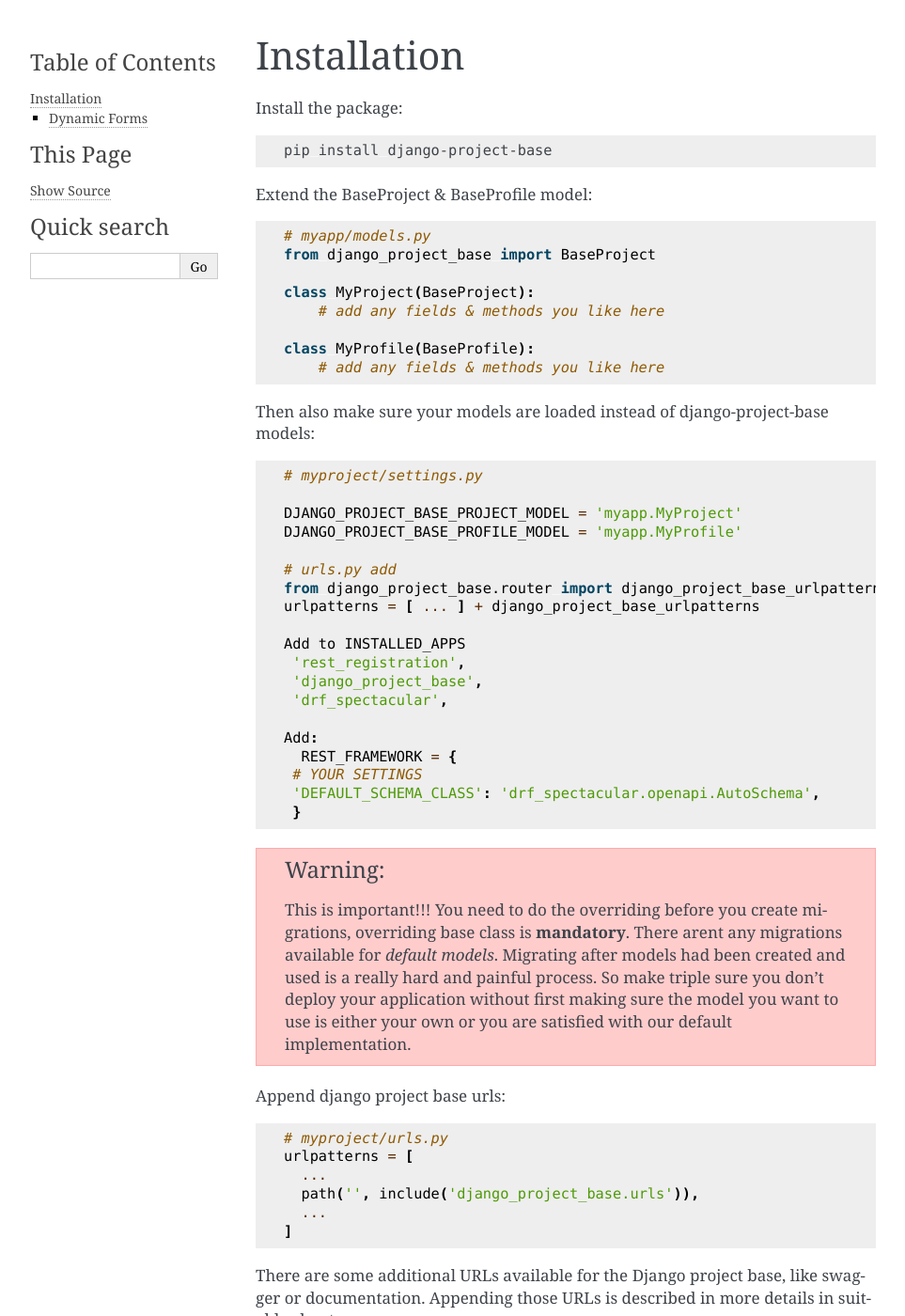
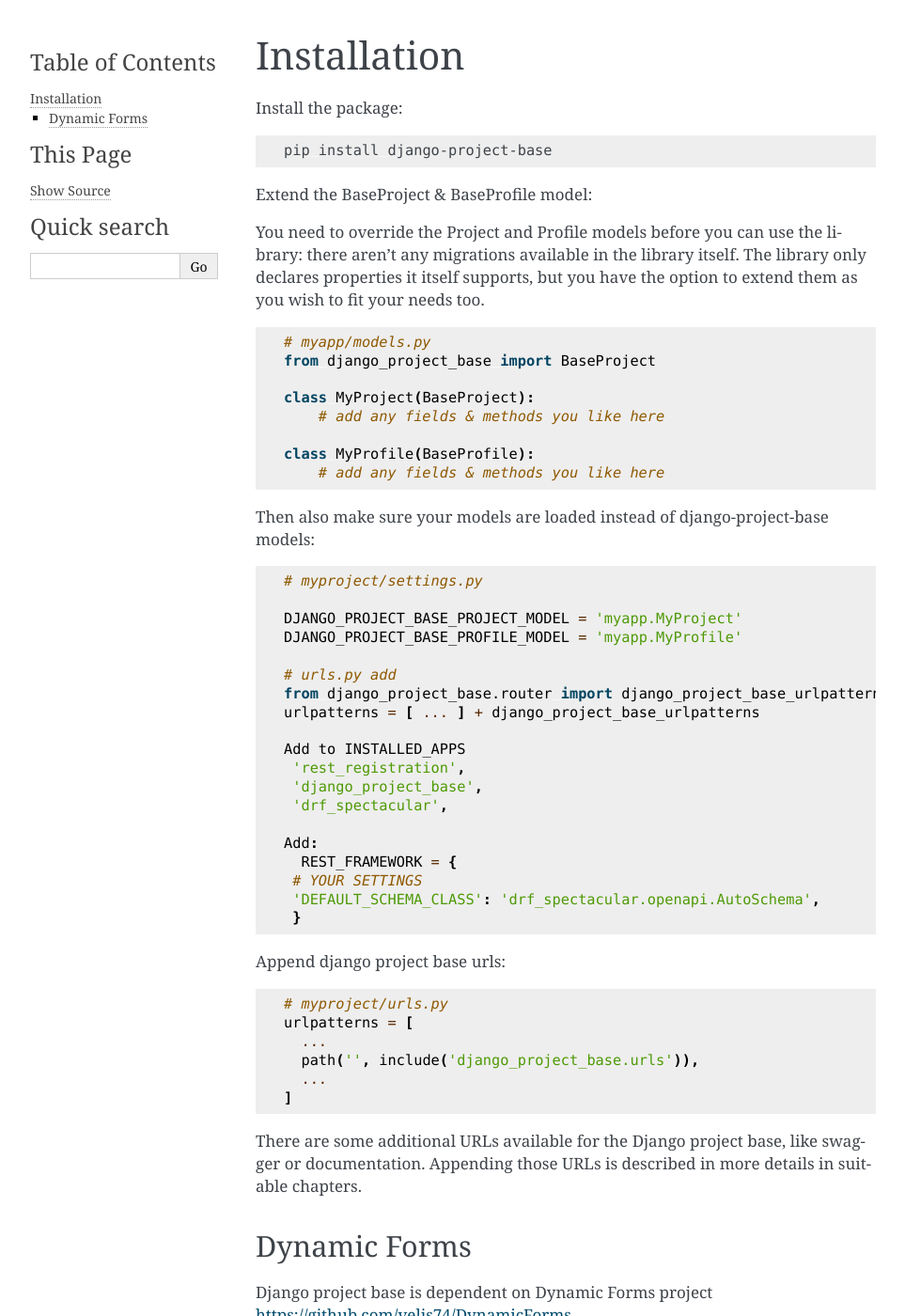
Before and after one commit to velis74/django-project-base, a Sphinx documentation site: the page built from docs/source/installation.rst, in a window 1280 px wide and 1400 px high. Shown: the whole window at 94% size, without its empty margins (148-1111 px from the left). Built offline with Sphinx 7.4.7, drawn with Linux system fonts in a browser that asks for light colours.

Commit message:
#321 Opozorilo o overridanju profile in project tabel

```diff
--- a/docs/source/installation.rst
+++ b/docs/source/installation.rst
@@ -9,6 +9,11 @@
 
 
 Extend the BaseProject & BaseProfile model:
+
+You need to override the Project and Profile models before you can use the library: there aren't any migrations
+available in the library itself. The library only declares properties it itself supports, but you have the option to
+extend them as you wish to fit your needs too.
+
 
 .. code-block:: python
 
@@ -48,12 +53,7 @@
     }
 
 
-.. warning::
 
-   This is important!!! You need to do the overriding before you create migrations, overriding base class is **mandatory**.
-   There arent any migrations available for *default models*. Migrating after models had been created and used is a
-   really hard and painful process. So make triple sure you don't deploy your application without first making sure the
-   model you want to use is either your own or you are satisfied with our default implementation.
 
 Append django project base urls:
 
```
Also changed, not shown: 1 other file.
